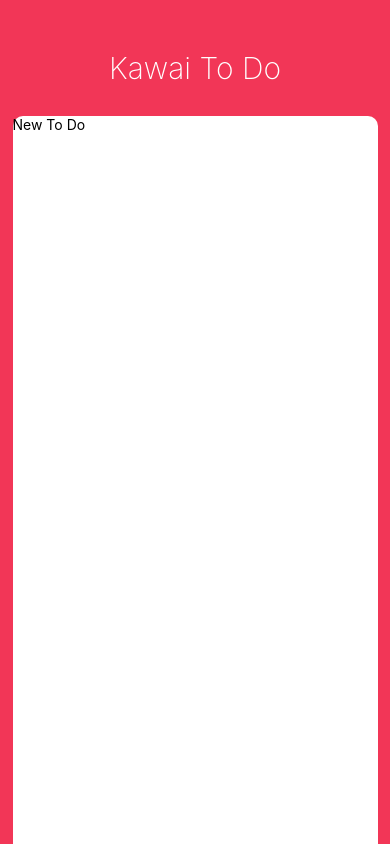
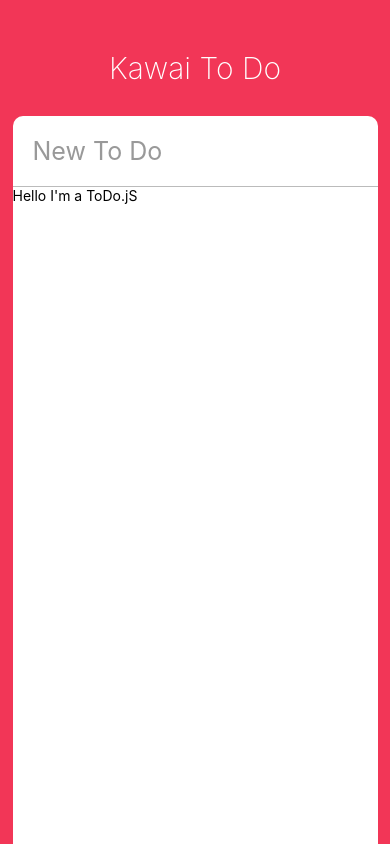
Before and after one commit to pavane90/kawai-todo, a React Native app in the folder kawai-todo/: screen / in a window 390 px wide. Built offline with nearby package versions, Linux system fonts and the light colour scheme.

Commit message:
Coding the UI part Two

```diff
--- a/kawai-todo/App.js
+++ b/kawai-todo/App.js
@@ -1,20 +1,41 @@
 import React from 'react';
-import { StyleSheet, Text, View, StatusBar, TextInput, Dimensions, Platform } from 'react-native';
+import { StyleSheet, Text, View, StatusBar, TextInput, Dimensions, Platform, ScrollView } from 'react-native';
+import ToDo from "./ToDo"
 
 const { height, width } = Dimensions.get("window");
 
 export default class App extends React.Component {
+  state = {
+    newTodo: ""
+  }
   render() {
+    const { newTodo } = this.state;
     return (
       <View style={styles.container}>
         <StatusBar barStyle="light-content"/>
         <Text style={styles.title}>Kawai To Do</Text>
         <View style={styles.card}>
-          <TextInput style={styles.input} placeholder={"New To Do"} />
+          <TextInput
+            style={styles.input}
+            placeholder={"New To Do"}
+            value = {newTodo}
+            onChangeText={this._crontolNewToDo}
+            placeholderTextColor={"#999"}
+            returnKeyType={"done"}
+            autoCorrect={false}
+          />
+          <ScrollView>
+            <ToDo />
+          </ScrollView>
         </View>
       </View>
     );
   }
+  _crontolNewToDo = text => {
+    this.setState({
+      newTodo: text
+    });
+  };
 }
 
 const styles = StyleSheet.create({
@@ -50,5 +71,11 @@
         elevation:3
       }
     })
+  },
+  input: {
+    padding : 20,
+    borderBottomColor : "#bbb",
+    borderBottomWidth : 1,
+    fontSize: 25
   }
 });
--- /dev/null
+++ b/kawai-todo/ToDo.js
@@ -0,0 +1,15 @@
+import React, {Component} from "react";
+import {View, Text, TouchableOpacity, StyleSheet} from "react-native"
+
+export default class ToDo extends React.Component{
+    render(){
+        return(
+        <View>
+            <Text>Hello I'm a ToDo.jS
+            </Text>
+        </View>
+        )
+    }
+}
+
+const styles = StyleSheet.create({})
```
